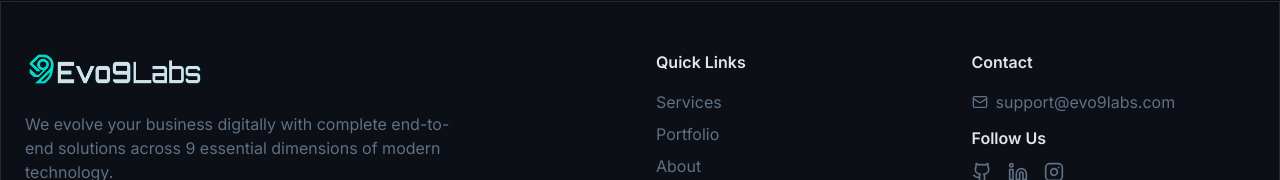
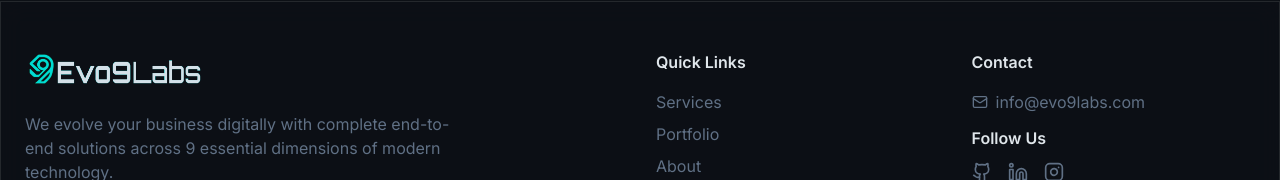
Before and after one commit to evo9labs/evo9labs-website, a Next.js app: page /contact in a window 1280 px wide. Shown: the part 2117-2297 px from the top of the page. Built offline with nearby package versions, Linux system fonts and the light colour scheme.

Commit message:
change company email

```diff
--- a/app/contact/page.tsx
+++ b/app/contact/page.tsx
@@ -68,7 +68,7 @@ export default function Contact() {
     {
       icon: <Mail className="w-6 h-6 text-primary" />,
       title: "Email",
-      value: "support@evo9labs.com",
+      value: "info@evo9labs.com",
       description: "Send us an email anytime",
     },
     // {
--- a/components/Footer.tsx
+++ b/components/Footer.tsx
@@ -89,7 +89,7 @@ const Footer = () => {
             <div className="space-y-3">
               <div className="flex items-center space-x-2 text-muted-foreground">
                 <Mail className="w-4 h-4" />
-                <span>support@evo9labs.com</span>
+                <span>info@evo9labs.com</span>
               </div>
 
               <div>
```
